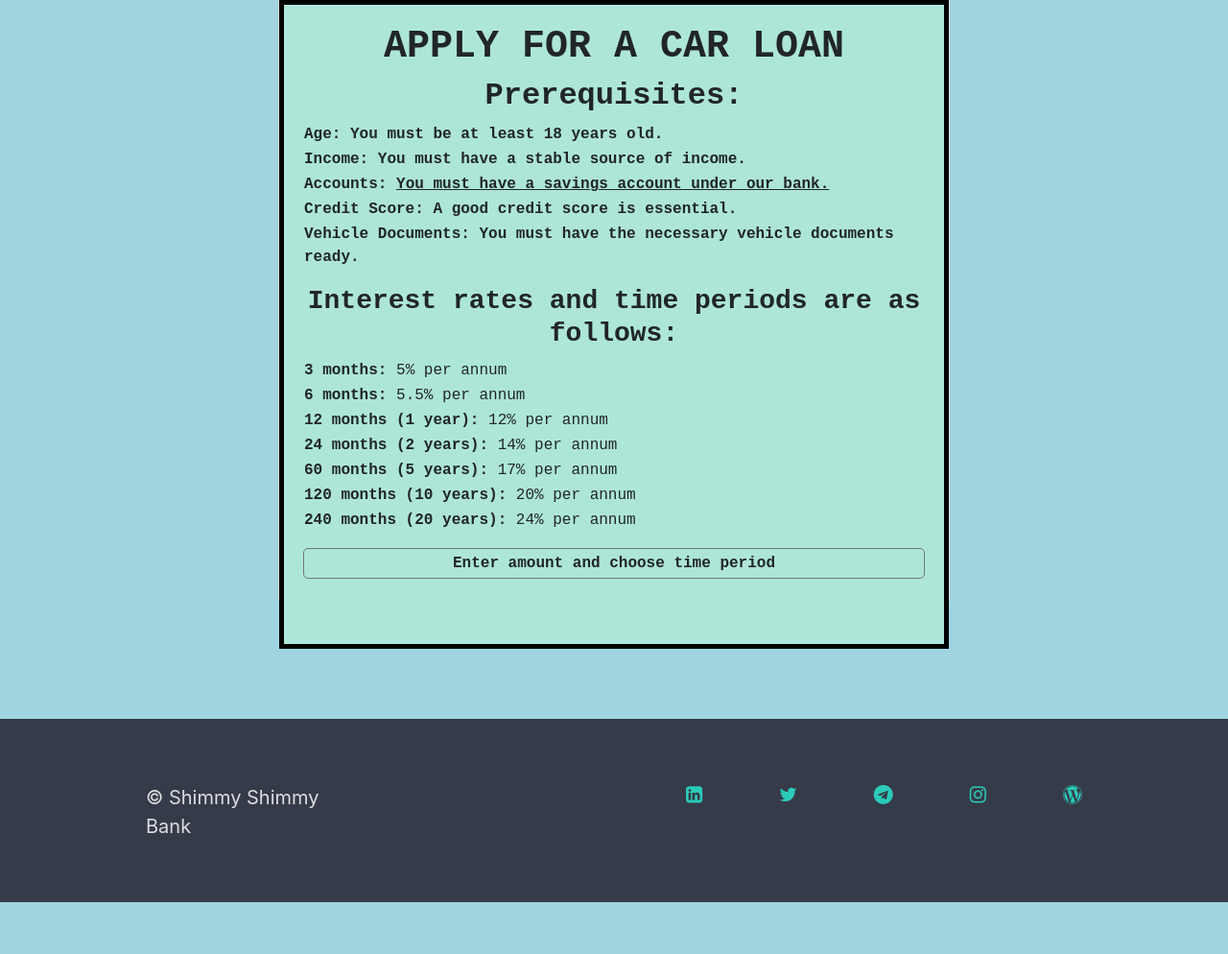
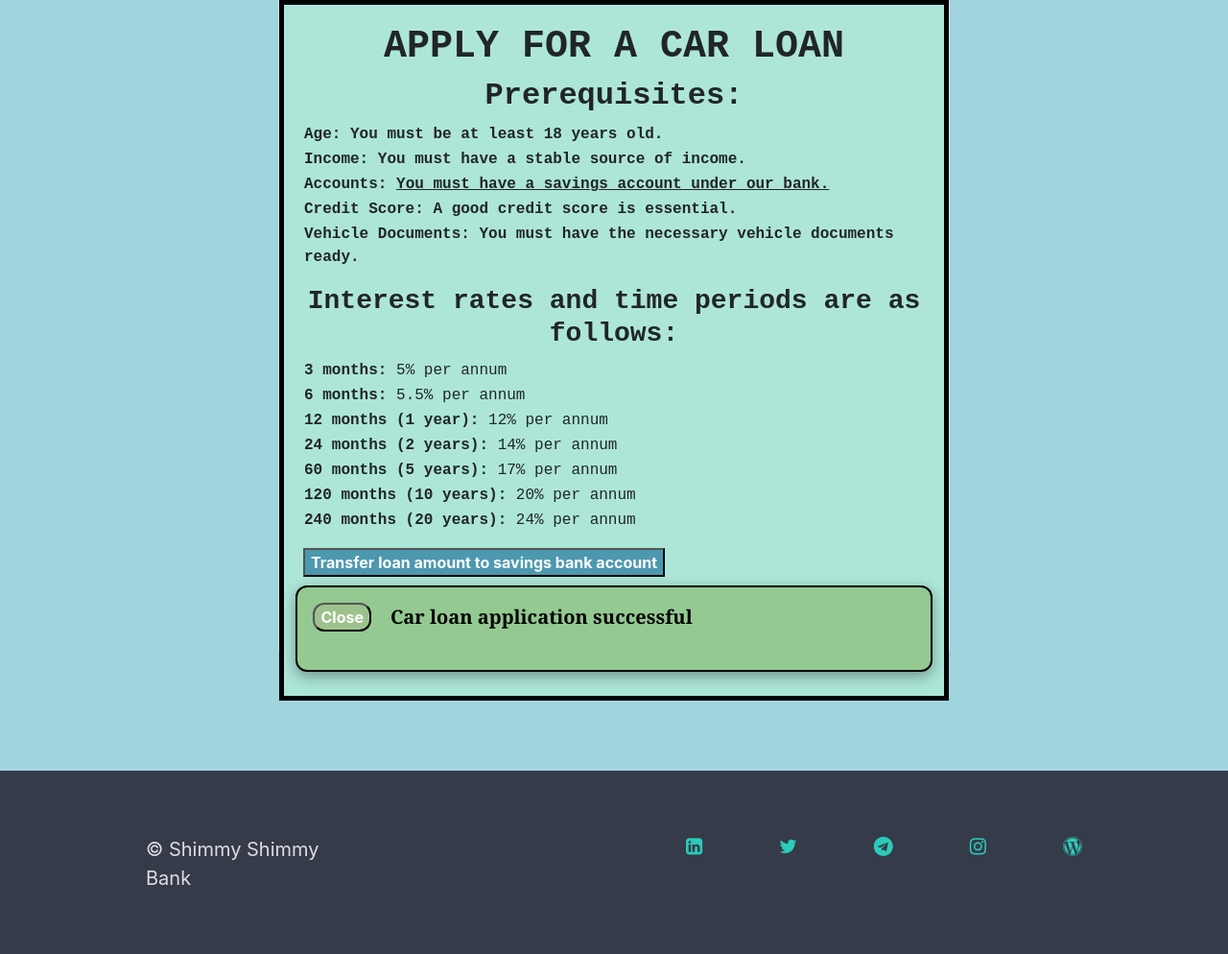
Before and after one commit to MrTitan444/Shimmy.shimmy.bank, a Flask app: page /carloan in a window 1280 px wide. Shown: the part 104-1098 px from the top of the page at 96% size. Before the commit the page ends 1044 px from the top, so only its background shows below. Run offline with Flask 3, Linux system fonts and the light colour scheme; the visitor is signed in with stand-in values (Sample User, id 1); parts of the project's set-up code (start-up, migrations or seed data) failed here and were passed over.

Commit message:
skibididididi

```diff
--- a/Shimmy Shimmy Bank/Shimmy.shimmy.bank/website/templates/carloan.html
+++ b/Shimmy Shimmy Bank/Shimmy.shimmy.bank/website/templates/carloan.html
@@ -39,6 +39,12 @@
               <li><b>120 months (10 years):</b> 20% per annum</li>
               <li><b>240 months (20 years):</b> 24% per annum</li>
             </ul>
+      {% if session.user['sb']!=-1 %}
+       <form method="post" action="{{ url_for('views.cl_t_btn') }}">
+          <br><center><button type="submit" style="background-color: #4c98af; height: 100%; width: 100%; cursor: pointer; color: white"><b>Transfer loan amount to savings bank account</b></button></center>
+       </form>
+     {% endif %}
+     <br>
               <center><details><summary style="font-family: 'Courier New'"><b>Enter amount and choose time period</b></summary>
               <form method="post" action="{{ url_for('views.carloan_btn') }}">
               <fieldset>
@@ -69,21 +75,19 @@
                 <li>
                  <label for="20years"><font style="font-family: 'Courier New'">20 years</font><input type="radio" id="20years" name="time_period" value="20years" /></label>
                 </li>
-                <br><center><button type="submit" class="btn btn-info" @click="submitForm"><b><a href="{{ url_for('views.carloan_btn') }}" style="text-decoration: none;color: white;">Confirm Car loan application</a></b></button></center>
+                <br><center><button type="submit" class="btn btn-info" @click="submitForm"><b><a style="text-decoration: none;color: white;">Confirm Car loan application</a></b></button></center>
              </ul>
             </fieldset>
-
          </form>
-         {% if session.get('c_loan')==True %}
-            <dialog open style="width: 95%; height: 90px; top: 343px; left: 0; border: 2px solid rgb(0, 0, 0); border-radius: 12px;; background-color: rgb(148, 201, 146); box-shadow: rgba(0, 0, 0, 0.35) 0px 5px 15px;">
-              <form method="dialog" open>
-                <center> <button class="Close-button" aria-label="Close" style="background-color: rgb(157, 194, 141); border-radius: 12px; color: rgb(255, 255, 255); cursor: pointer;"><b>Close</b></button></center>
-                <center><p style="font-family: Cambria, Cochin, Georgia, Times, 'Times New Roman', serif; color: rgb(0, 0, 0);font-size: 20px;"><b>Car loan successful</b></p></center>
-            </dialog>
-            {% set dummy=session.pop('c_loan') %}
-          {% endif %}
         </details></center><br><br>
-          </div>
+        {% if session.get('c_loan')==True %}
+          <dialog open style="width: 95%; height: 90px; top: 610px; left: 0; border: 2px solid rgb(0, 0, 0); border-radius: 12px;; background-color: rgb(148, 201, 146); box-shadow: rgba(0, 0, 0, 0.35) 0px 5px 15px;">
+            <form method="dialog" open>
+              <center> <button class="Close-button" aria-label="Close" style="background-color: rgb(157, 194, 141); border-radius: 12px; color: rgb(255, 255, 255); cursor: pointer;"><b>Close</b></button></center>
+              <center><p style="font-family: Cambria, Cochin, Georgia, Times, 'Times New Roman', serif; color: rgb(0, 0, 0);font-size: 20px; padding-left: 20px;"><b>Car loan application successful</b></p></center>
+          </dialog>
+          {% set dummy=session.pop('c_loan') %}
+        {% endif %}
           </div>
         </div>
       </div>
```
Also changed, not shown: Shimmy Shimmy Bank/Shimmy.shimmy.bank/website/templates/homeloan.html (+16 -16 lines).
